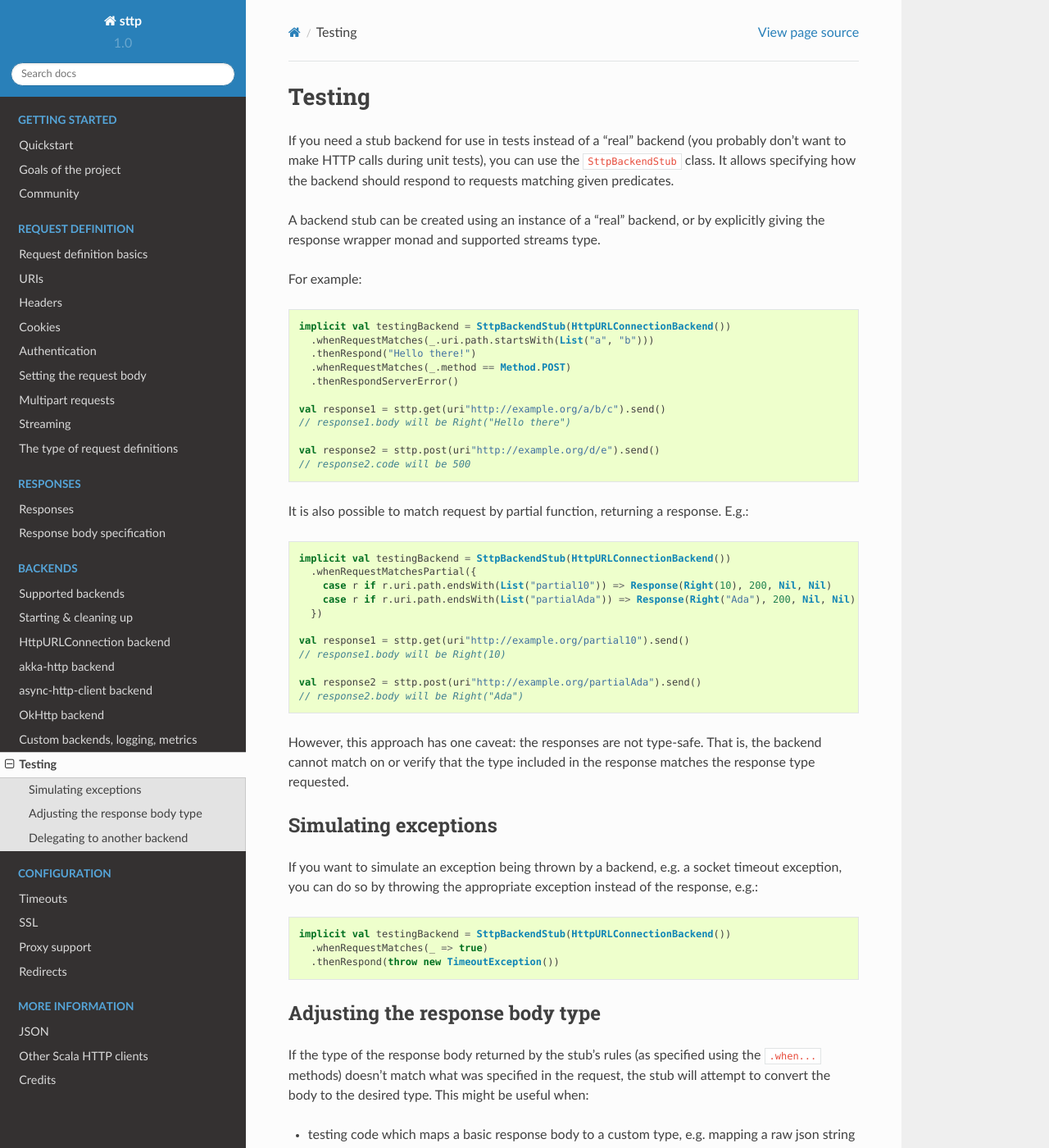
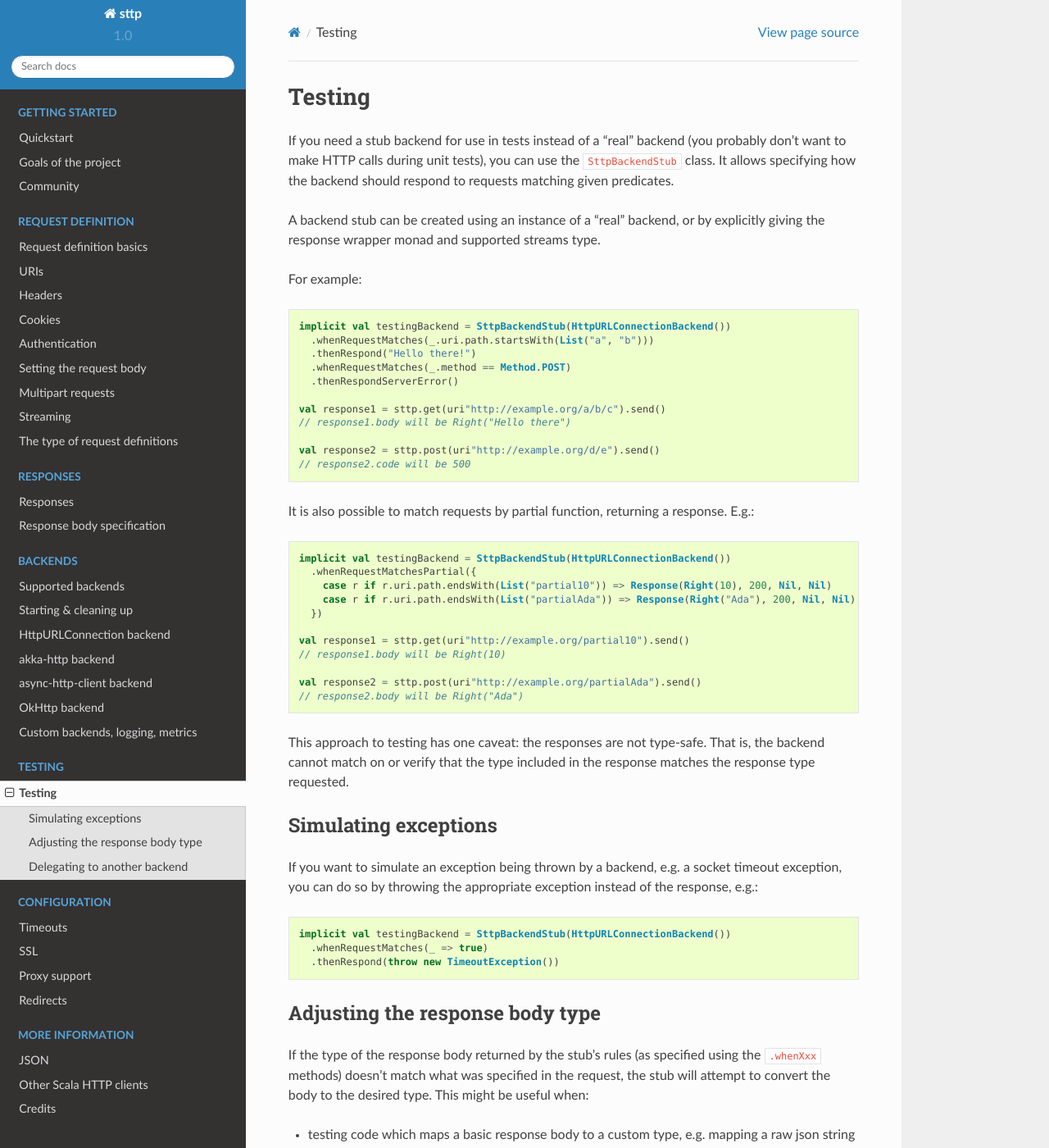
Before and after one commit to softwaremill/sttp, a Sphinx documentation site: the page built from docs/testing.rst, in a window 1280 px wide and 1400 px high. Shown: the whole window at 82% size. Built offline with Sphinx 7.4.7 and the Read the Docs theme 2.0.0, drawn with Linux system fonts in a browser that asks for light colours.

Commit message:
Improving testing docs

```diff
--- a/docs/backends/testing.rst
+++ b/docs/testing.rst
@@ -19,7 +19,7 @@
   val response2 = sttp.post(uri"http://example.org/d/e").send()
   // response2.code will be 500
 
-It is also possible to match request by partial function, returning a response. E.g.::
+It is also possible to match requests by partial function, returning a response. E.g.::
 
   implicit val testingBackend = SttpBackendStub(HttpURLConnectionBackend())
     .whenRequestMatchesPartial({
@@ -33,7 +33,7 @@
   val response2 = sttp.post(uri"http://example.org/partialAda").send()
   // response2.body will be Right("Ada")
 
-However, this approach has one caveat: the responses are not type-safe. That is, the backend cannot match on or verify that the type included in the response matches the response type requested.
+This approach to testing has one caveat: the responses are not type-safe. That is, the backend cannot match on or verify that the type included in the response matches the response type requested.
 
 Simulating exceptions
 ---------------------
@@ -47,7 +47,7 @@
 Adjusting the response body type
 --------------------------------
 
-If the type of the response body returned by the stub's rules (as specified using the ``.when...`` methods) doesn't match what was specified in the request, the stub will attempt to convert the body to the desired type. This might be useful when:
+If the type of the response body returned by the stub's rules (as specified using the ``.whenXxx`` methods) doesn't match what was specified in the request, the stub will attempt to convert the body to the desired type. This might be useful when:
 
 * testing code which maps a basic response body to a custom type, e.g. mapping a raw json string using a decoder to a domain type
 * reading a classpath resource (which results in an ``InputStream``) and requesting a response of e.g. type ``String``
```
Also changed, not shown: docs/index.rst (+6 -1 lines).
